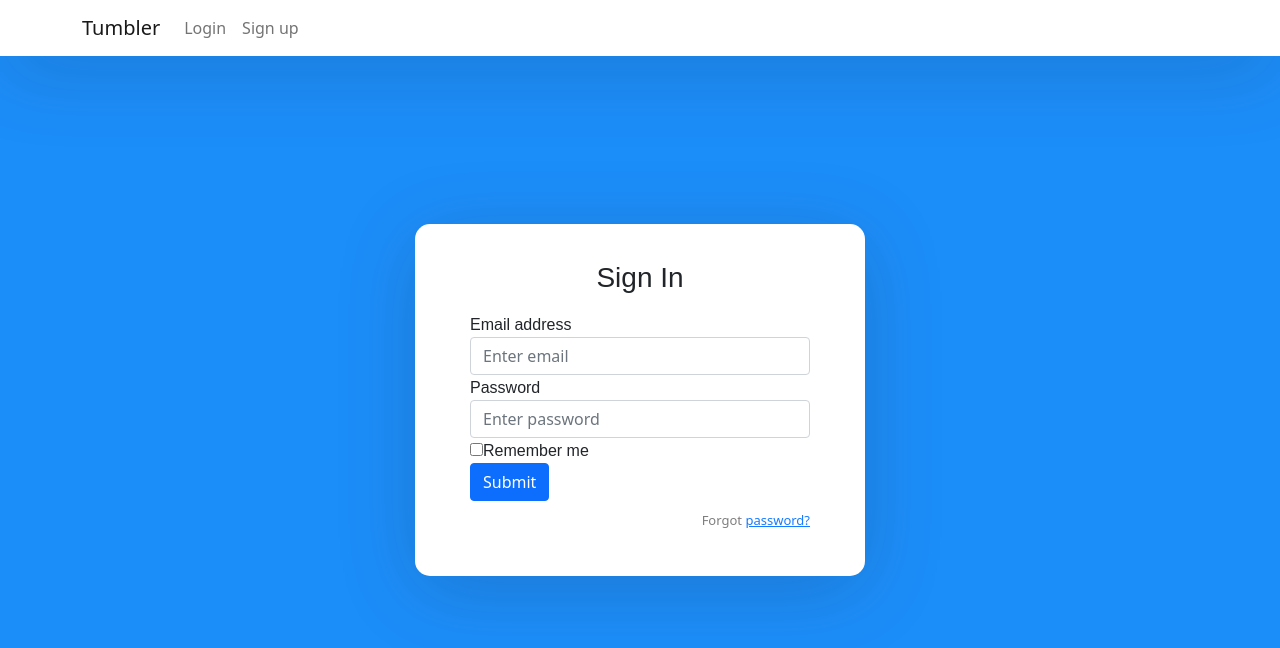
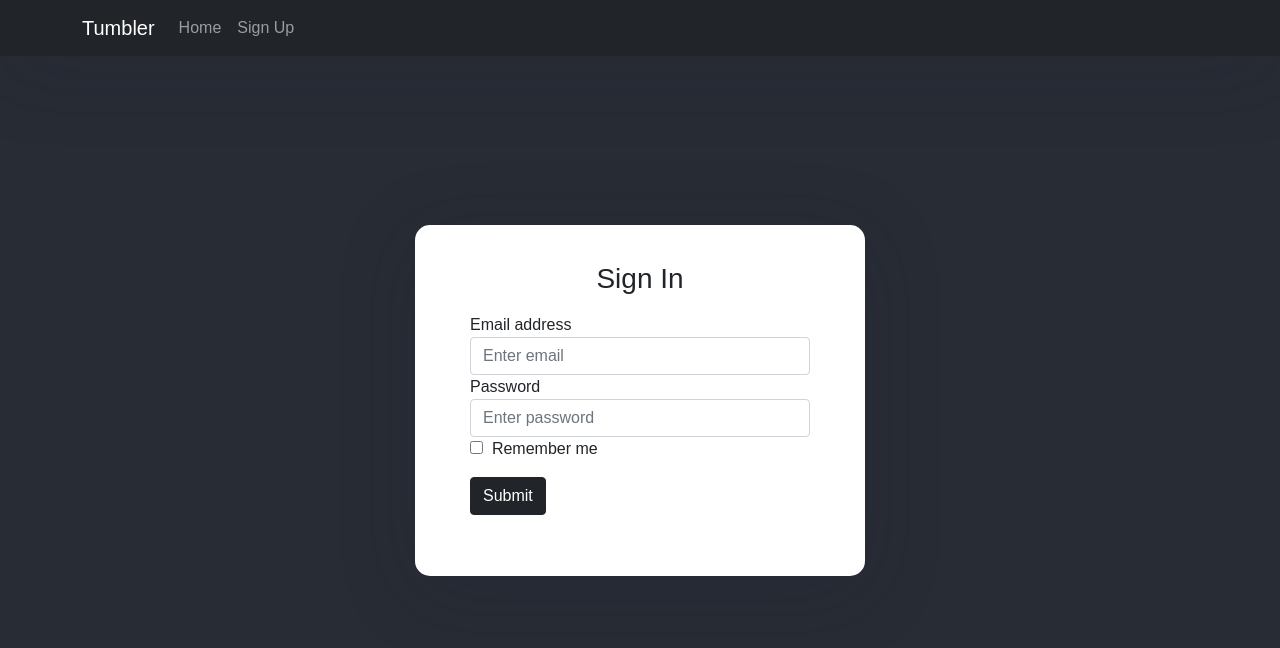
Before and after one commit to Contagious97/WebForumApp, a React (Create React App) app in the folder frontend/: page / in a window 1280 px wide. Shown: the top 648 px of the page. Built offline with nearby package versions, Linux system fonts and the light colour scheme.

Commit message:
Log in screen, Register screen

```diff
--- a/frontend/src/App.js
+++ b/frontend/src/App.js
@@ -2,32 +2,25 @@ import logo from './logo.svg';
 import './App.css';
 import 'bootstrap/dist/css/bootstrap.min.css';
 import '../node_modules/bootstrap/dist/css/bootstrap.min.css';
-import { BrowserRouter as Router, Switch, Route, Link } from "react-router-dom";
-import {Col, Form, Navbar, Row} from "react-bootstrap";
+import {Container, Nav, Navbar} from "react-bootstrap";
 import React from "react";
 
 import Login from "./Components/login.component";
 import SignUp from "./Components/signup.component";
+import {Route, BrowserRouter as Router, Switch} from "react-router-dom";
 
 function App(){
     return (<Router>
         <div className="App">
-                <nav className="navbar navbar-expand-lg navbar-light fixed-top">
-                    <div className="container">
-                        <Link className="navbar-brand" to={"/sign-in"}>Tumbler</Link>
-                        <div className="collapse navbar-collapse" id="navbarTogglerDemo02">
-                            <ul className="navbar-nav ml-auto">
-                                <li className="nav-item">
-                                    <Link className="nav-link" to={"/sign-in"}>Login</Link>
-                                </li>
-                                <li className="nav-item">
-                                    <Link className="nav-link" to={"/sign-up"}>Sign up</Link>
-                                </li>
-                            </ul>
-                        </div>
-                    </div>
-                </nav>
-
+        <Navbar className="navbar navbar-expand-lg navbar-light fixed-top" bg="dark" variant="dark">
+            <Container>
+                <Navbar.Brand>Tumbler</Navbar.Brand>
+                <Nav className="me-auto">
+                    <Nav.Link href="/">Home</Nav.Link>
+                    <Nav.Link href="/sign-up">Sign Up</Nav.Link>
+                </Nav>
+            </Container>
+        </Navbar>
             <div className="auth-wrapper">
                 <div className="auth-inner">
                     <Switch>
@@ -37,7 +30,8 @@ function App(){
                     </Switch>
                 </div>
             </div>
-            </div></Router>
+        </div>
+        </Router>
     );
 }
 
--- a/frontend/src/Components/login.component.js
+++ b/frontend/src/Components/login.component.js
@@ -1,4 +1,4 @@
-import React, { Component } from "react";
+import React, {Component} from "react";
 
 export default class Login extends Component {
     render() {
@@ -8,25 +8,26 @@ export default class Login extends Component {
 
                 <div className="form-group">
                     <label>Email address</label>
-                    <input type="email" className="form-control" placeholder="Enter email" />
+                    <input type="email" className="form-control" placeholder="Enter email"/>
                 </div>
 
                 <div className="form-group">
                     <label>Password</label>
-                    <input type="password" className="form-control" placeholder="Enter password" />
+                    <input type="password" className="form-control" placeholder="Enter password"/>
                 </div>
-
+                <p>
                 <div className="form-group">
                     <div className="custom-control custom-checkbox">
-                        <input type="checkbox" className="custom-control-input" id="customCheck1" />
-                        <label className="custom-control-label" htmlFor="customCheck1">Remember me</label>
+                        <input type="checkbox" className="custom-control-input" id="customCheck1"/>
+                            <label className="custom-control-label" htmlFor="customCheck1">&nbsp; Remember me</label>
                     </div>
                 </div>
-
-                <button type="submit" className="btn btn-primary btn-block">Submit</button>
-                <p className="forgot-password text-right">
-                    Forgot <a href="#">password?</a>
                 </p>
+                <div>
+                    <p>
+                        <button type="submit" className="btn btn-dark btn-block">Submit</button>
+                    </p>
+                </div>
             </form>
         );
     }
--- a/frontend/src/Components/signup.component.js
+++ b/frontend/src/Components/signup.component.js
@@ -28,7 +28,7 @@ export default class SignUp extends Component {
 
                 <button type="submit" className="btn btn-primary btn-block">Sign Up</button>
                 <p className="forgot-password text-right">
-                    Already registered <a href="#">sign in?</a>
+                    Already registered <a href="/">sign in?</a>
                 </p>
             </form>
         );
--- a/frontend/src/Routes.js
+++ b/frontend/src/Routes.js
@@ -3,6 +3,7 @@ import {BrowserRouter as Router, Route} from "react-router-dom";
 //import Home from "./containers/Home";
 import Login from "./login/login";
 import App from "./App";
+import SignUp from "./Components/signup.component";
 
 export default function Routes() {
     return (
@@ -13,6 +14,9 @@ export default function Routes() {
             <Route exact path="/">
                 <App />
             </Route>
+            <Route exact path="/sign-up">
+                <SignUp />
+            </Route>
         </Router>
     );
 }
--- /dev/null
+++ b/frontend/src/SignUp/signup.css
@@ -0,0 +1,87 @@
+body {
+    margin: 0;
+    font-family: -apple-system, BlinkMacSystemFont, 'Segoe UI', 'Roboto', 'Oxygen',
+    'Ubuntu', 'Cantarell', 'Fira Sans', 'Droid Sans', 'Helvetica Neue',
+    sans-serif;
+    -webkit-font-smoothing: antialiased;
+    -moz-osx-font-smoothing: grayscale;
+}
+
+code {
+    font-family: source-code-pro, Menlo, Monaco, Consolas, 'Courier New',
+    monospace;
+}
+
+@import url('https://fonts.googleapis.com/css?family=Fira+Sans:400,500,600,700,800');
+
+* {
+    box-sizing: border-box;
+}
+body {
+    background: #282c34 !important;
+    min-height: 100vh;
+    display: flex;
+    font-weight: 400;
+    font-family: 'Fira Sans', sans-serif;
+}
+
+h1,h2,h3,h4,h5,h6,label,span {
+    font-weight: 500;
+    font-family: 'Fira Sans', sans-serif;
+}
+
+body, html, .App, #root, .auth-wrapper {
+    width: 100%;
+    height: 100%;
+}
+
+.navbar-light {
+    background-color: #ffffff;
+    box-shadow: 0px 14px 80px rgba(34, 35, 58, 0.2);
+}
+
+.auth-wrapper {
+    display: flex;
+    justify-content: center;
+    flex-direction: column;
+    text-align: left;
+}
+
+.auth-inner {
+    width: 450px;
+    margin: auto;
+    background: #ffffff;
+    box-shadow: 0px 14px 80px rgba(34, 35, 58, 0.2);
+    padding: 40px 55px 45px 55px;
+    border-radius: 15px;
+    transition: all .3s;
+}
+
+.auth-wrapper .form-control:focus {
+    border-color: #167bff;
+    box-shadow: none;
+}
+
+.auth-wrapper h3 {
+    text-align: center;
+    margin: 0;
+    line-height: 1;
+    padding-bottom: 20px;
+}
+
+.custom-control-label {
+    font-weight: 400;
+}
+
+.forgot-password,
+.forgot-password a {
+    text-align: right;
+    font-size: 13px;
+    padding-top: 10px;
+    color: #7f7d7d;
+    margin: 0;
+}
+
+.forgot-password a {
+    color: #167bff;
+}
--- /dev/null
+++ b/frontend/src/SignUp/signup.js
@@ -0,0 +1,31 @@
+import 'bootstrap/dist/css/bootstrap.min.css';
+import '../../node_modules/bootstrap/dist/css/bootstrap.min.css';
+import {Container, Nav, Navbar} from "react-bootstrap";
+import React from "react";
+import SignUp from "../Components/signup.component";
+// import '../index.css';
+import './signup.css';
+
+
+function signup(){
+    return (
+        <div className="signup">
+            <Navbar className="navbar navbar-expand-lg navbar-light fixed-top" bg="dark" variant="dark">
+                <Container>
+                    <Navbar.Brand>Tumbler</Navbar.Brand>
+                    <Nav className="me-auto">
+                        <Nav.Link href="/">Home</Nav.Link>
+                        <Nav.Link href="/sign-up">Sign Up</Nav.Link>
+                    </Nav>
+                </Container>
+            </Navbar>
+            <div className="auth-wrapper">
+                <div className="auth-inner">
+                    <SignUp/>
+                </div>
+            </div>
+        </div>
+    );
+}
+
+export default signup;
--- a/frontend/src/index.css
+++ b/frontend/src/index.css
@@ -18,7 +18,7 @@ code {
   box-sizing: border-box;
 }
 body {
-  background: #1C8EF9 !important;
+  background: #282c34 !important;
   min-height: 100vh;
   display: flex;
   font-weight: 400;
--- a/frontend/src/index.js
+++ b/frontend/src/index.js
@@ -6,19 +6,22 @@ import reportWebVitals from './reportWebVitals';
 // import {BrowserRouter, Route, Router} from "react-router-dom";
 import { BrowserRouter as Router, Switch, Route, Link } from "react-router-dom";
 //import login from "login"
-import Login from "./login/login";
 import Routes from "./Routes";
+import Login from "./Components/login.component";
+import signup from "./SignUp/signup";
+import SignUp from "./Components/signup.component";
 
 ReactDOM.render(
   <React.StrictMode>
-      <Router>
-          <Routes>
-              <Route path="/login" element= {<Login/>}/>
-              <Route path="/" element={<App/>}/>
+      <App/>
+      {/*<Router>*/}
+      {/*    <Routes>*/}
+      {/*        <Route path="/login" element= {<Login/>}/>*/}
+      {/*        <Route path="/" element={<App/>}/>*/}
+              {/*<Route path="/sign-up" element={<signup/>}/>*/}
+          {/*</Routes>*/}
 
-          </Routes>
-
-      </Router>
+      {/*</Router>*/}
   </React.StrictMode>,
   document.getElementById('root')
 );
```
Lines whose indentation alone changed are shown as unchanged.
